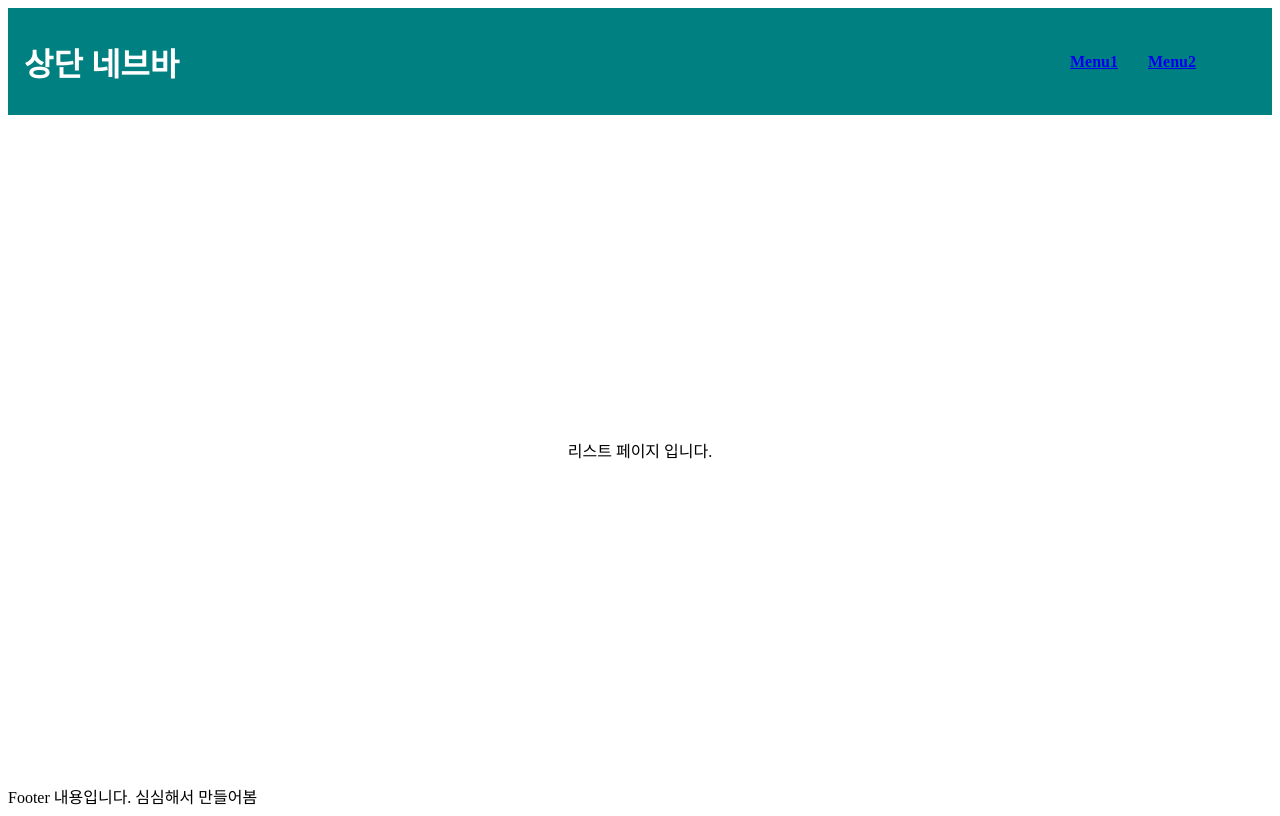
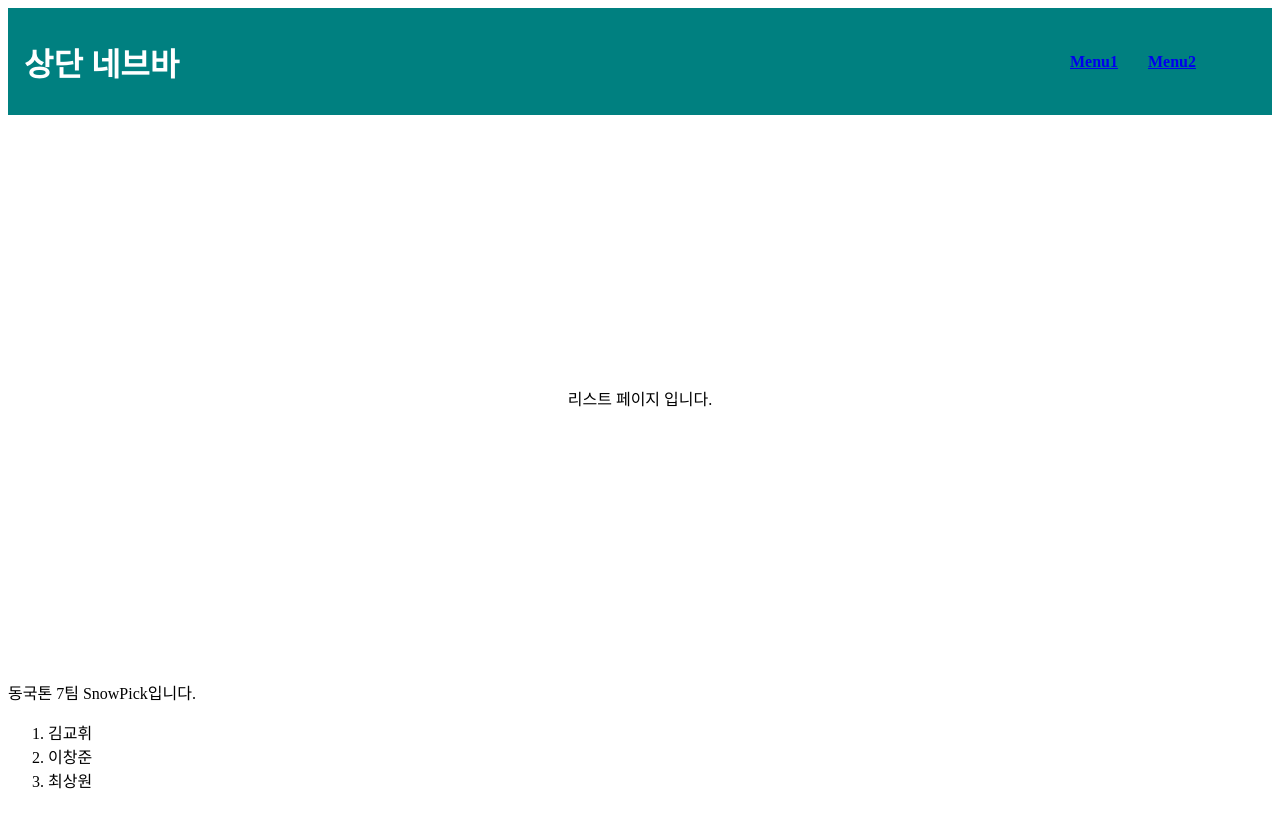
Before and after one commit to GDSC-snowflowerthon/SnowPick-team07-web, a React (Create React App) app: page /list in a window 1280 px wide. Built offline with nearby package versions, Linux system fonts and the light colour scheme.

Commit message:
[Design] footer 내용 변경

```diff
--- a/src/pages/layout/Footer.jsx
+++ b/src/pages/layout/Footer.jsx
@@ -3,7 +3,12 @@ import * as S from "./style";
 const Footer = () => {
   return (
     <div>
-      <span>Footer 내용입니다. 심심해서 만들어봄</span>
+      <span>동국톤 7팀 SnowPick입니다.</span>
+      <ol>
+        <li>김교휘</li>
+        <li>이창준</li>
+        <li>최상원</li>
+      </ol>
     </div>
   );
 };
```
